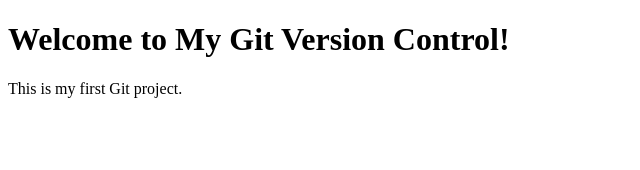
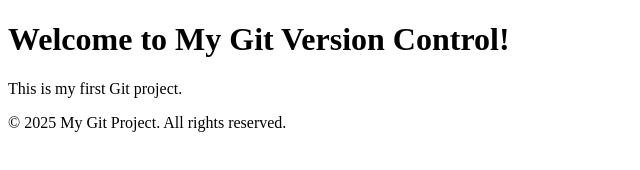
Before and after one commit to shanushanbr/git-project, a plain HTML site: page index.html in a window 1280 px wide. Shown: the whole page, without its empty margins (0-640 px from the left). Drawn offline with Linux system fonts and the light colour scheme.

Commit message:
Added footer section to index.html

```diff
--- a/index.html
+++ b/index.html
@@ -8,5 +8,8 @@
 <body>
     <h1>Welcome to My Git Version Control!</h1>
     <p>This is my first Git project.</p>
+<footer>
+    <p>&copy; 2025 My Git Project. All rights reserved.</p>
+</footer>
 </body>
 </html>
```
